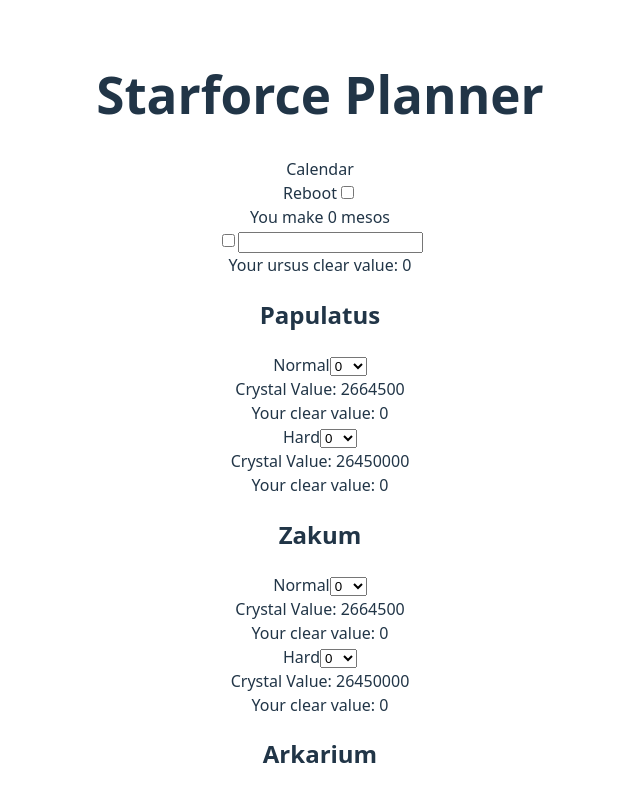
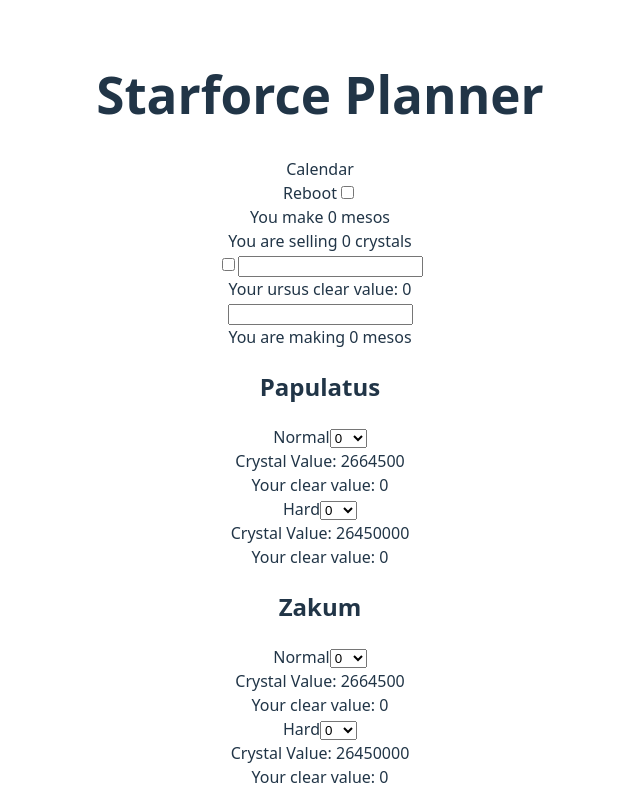
Before and after one commit to wajeff/starforce-planner, a React (Vite) app: page / in a window 1280 px wide. Shown: the top 794 px of the page, without its empty margins (320-960 px from the left). Built offline with nearby package versions, Linux system fonts and the light colour scheme.

Commit message:
Implemented Maple Tour

```diff
--- a/src/App.jsx
+++ b/src/App.jsx
@@ -6,6 +6,7 @@ import './App.css'
 import Reboot from './components/Reboot'
 import Values from './components/Values'
 import Ursus from './components/Ursus'
+import MapleTour from './components/MapleTour'
 
 function App() {
   const [total, setTotal] = useState(0)
@@ -74,6 +75,28 @@ function App() {
     return mesoBase * sRankMesoUnits * reboot
   }
 
+  const [mapleTour, setMapleTour] = useState({
+    clears: 0, value: 5446815
+  })
+  const handleTour = (e) => {
+    let input = parseInt(e.target.value);
+    let currentClears = input;
+
+    if (input > 49) {
+      currentClears = 49;
+      setTimeout(() => {
+        e.target.value = 49;
+      }, 300);
+    }
+
+    setMapleTour(prev => ({
+      ...prev,
+      clears: currentClears
+    }));
+  };
+  // useEffect(()=>{
+  //   console.log(mapleTour)
+  // },[mapleTour])
 
   return (
     <>
@@ -91,6 +114,7 @@ function App() {
         bosses={bosses}
         reboot={reboot}
         ursus={ursus}
+        mapleTour={mapleTour}
         total={total}
         setTotal= {setTotal}
 
@@ -103,6 +127,12 @@ function App() {
         ursusToggle={ursusToggle}
         ursusBoolean={ursusBoolean}
         usrusCalculation={usrusCalculation}
+        reboot={reboot}
+      />
+      <MapleTour
+        mapleTour={mapleTour}
+        setMapleTour={setMapleTour}
+        handleTour={handleTour}
         reboot={reboot}
       />
       {
--- /dev/null
+++ b/src/components/MapleTour.jsx
@@ -0,0 +1,18 @@
+const MapleTour = ({mapleTour, setMapleTour, handleTour, reboot}) => {
+  return (
+    <div>
+      <input
+      type='number'
+      onChange={handleTour}
+      max='49'
+      maxLength='2'>
+      </input>
+      <div>
+
+        {`You are making ${mapleTour.clears*mapleTour.value*reboot} mesos`}
+      </div>
+    </div>
+  )
+}
+
+export default MapleTour
--- a/src/components/Values.jsx
+++ b/src/components/Values.jsx
@@ -1,19 +1,29 @@
 import { useEffect } from "react";
-const Values = ({maxClears,setMaxClears,bosses, reboot, total, setTotal, ursus}) => {
+import MapleTour from "./MapleTour";
+const Values = ({mapleTour, maxClears, setMaxClears,bosses, reboot, total, setTotal, ursus}) => {
   useEffect(() => {
     let calculatedTotal = 0;
+    let clearsCount = 0;
     Object.entries(bosses).forEach(([bossName, difficulties]) => {
       Object.entries(difficulties).forEach(([difficulty, data]) => {
         calculatedTotal += data.clears * data.value *reboot;
+        clearsCount+= data.clears
       });
     });
     calculatedTotal+=ursus.clears*ursus.level*ursus.mesosPerLevel*reboot*2
+    calculatedTotal+=mapleTour.clears*mapleTour.value*reboot
     setTotal(calculatedTotal);
-  }, [bosses, ursus]);
+    setMaxClears(clearsCount)
+
+  }, [bosses, ursus, mapleTour, reboot]);
 
   return (
     <div>
       <div>You make {total.toLocaleString()} mesos</div>
+      <div>
+        {maxClears > 180 ? `You are selling ${Math.abs(180-maxClears)}too many crystals`: `You are selling ${maxClears} crystals` }
+
+      </div>
     </div>
   );
 }
```
